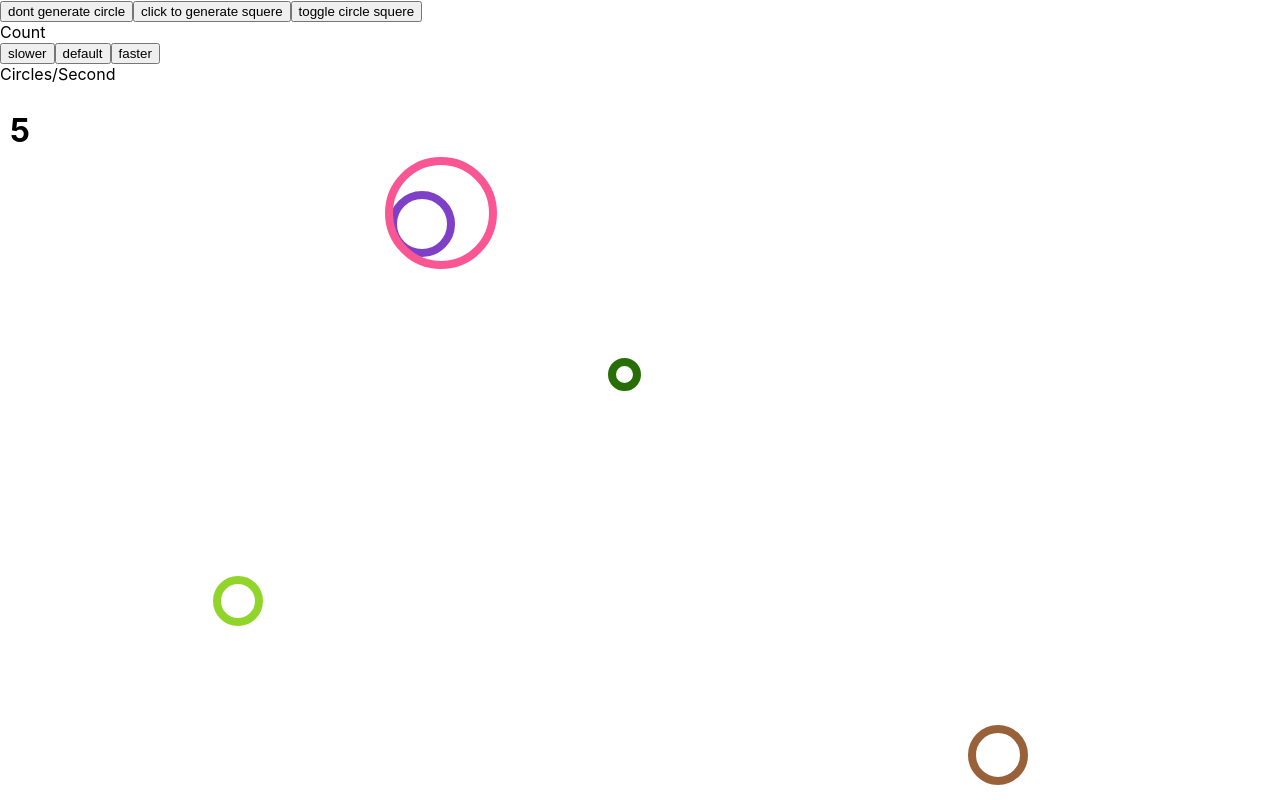
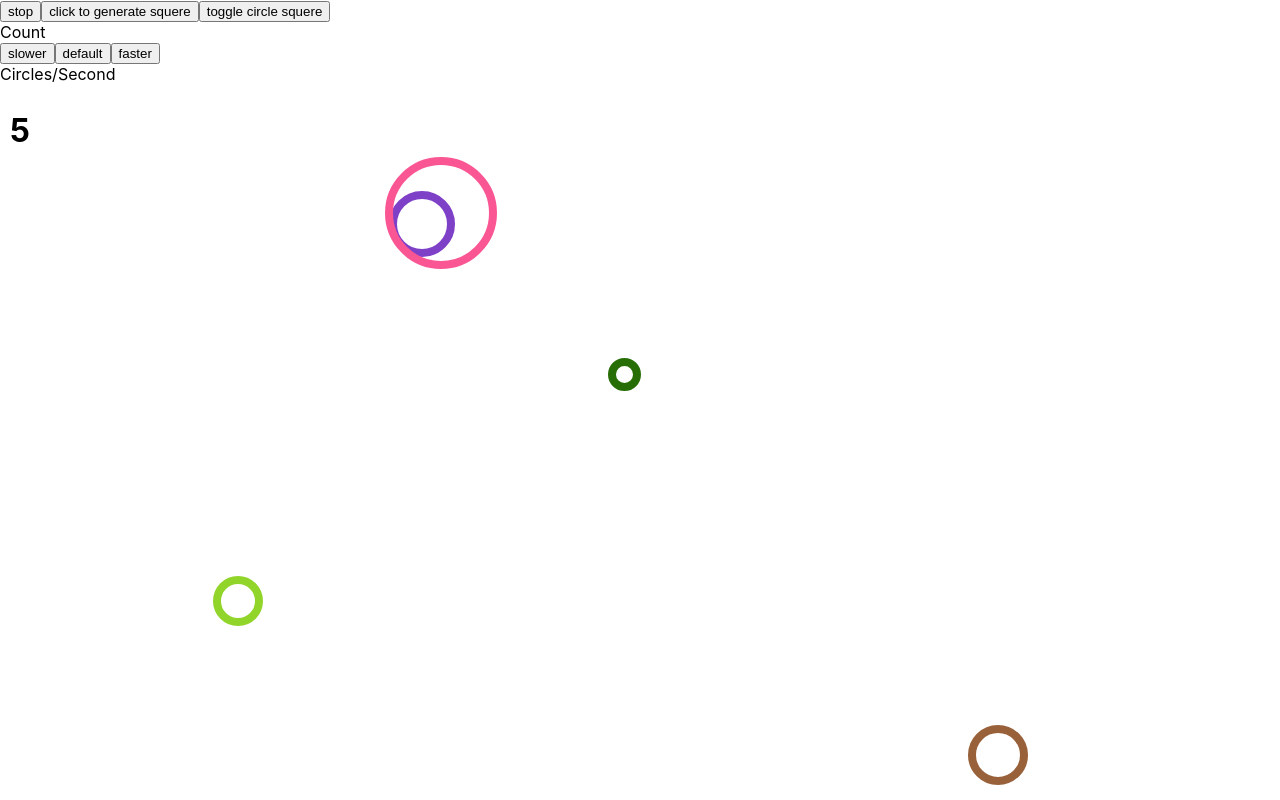
Before and after one commit to MEHDI-ROBATJAZI/a-simple-project-for-js, a React (Create React App) app: page / in a window 1280 px wide. Built offline with nearby package versions, Linux system fonts and the light colour scheme; the HTML template or start-up script is replaced by a standard one.

Commit message:
feat(stop-button): add stop with start and stop funcionality
- Add stop button
- buttonStop, also restart
- Add relative tests for each funcionality

Closes #4, $16

```diff
--- a/src/App.js
+++ b/src/App.js
@@ -7,12 +7,13 @@ import Canvas from './components/canvas'
 
 function App() {
 
+const onState = useState(true)
 const timerState = useState(1000)
 
     return (
       <TimerContext.Provider value={timerState}>
-        <Nav />
-        <Canvas id="par" />
+        <Nav onState={onState} />
+        <Canvas isOn={onState[0]} />
       </TimerContext.Provider>
     )
   }
--- /dev/null
+++ b/src/IsOnContext.js
@@ -0,0 +1,5 @@
+import React from 'react'
+
+const IsOnContext = React.createContext()
+
+export default IsOnContext
--- /dev/null
+++ b/src/components/buttonStop.js
@@ -0,0 +1,17 @@
+import React,{ useContext } from 'react'
+
+import Button from './button'
+// import TimerContext from '../TimerContext'
+
+
+function ButtonStop({onState}){
+  const [isOn, setIsOn ] = onState
+
+  return(
+    <Button text={isOn?"stop":"start"} onClick={() => {
+      setIsOn(!isOn)
+    }}/>
+  )
+}
+
+export default ButtonStop
--- a/src/components/canvas.js
+++ b/src/components/canvas.js
@@ -9,9 +9,7 @@ let canvaStyle = {
   padding: 10
 }
 
-
-function Canvas({  }) {
-
+function Canvas({ isOn }) {
   const [ style, setStyle ]  = useState([])
   const [ timer, setTimer ] = useContext(TimerContext)
 
@@ -32,14 +30,17 @@ function Canvas({  }) {
     setStyle([...style, newStyle])
   }
 
+  // useEffect(() => {
+  //   !isOn&&setStyle(style)
+  // }, [isOn])
+
   useEffect(() => {
     const timeID = setTimeout(
-      buildFrame
+      isOn&&buildFrame
     , timer)
 
     return () => clearTimeout(timeID)
-  }, [style])
-
+  }, [style,isOn])
 
   return (
     <div style={canvaStyle}>
--- a/src/components/nav.js
+++ b/src/components/nav.js
@@ -4,6 +4,8 @@ import Button from './button'
 import ButtonSlower from './buttonSlower'
 import ButtonFaster from './buttonFaster'
 import ButtonDefault from './buttonDefault'
+import ButtonStop from './buttonStop'
+
 
 
 
@@ -15,12 +17,12 @@ let ulStyle = {
 let navStyle = {
   height: 80
 }
-function Nav() {
+function Nav({ onState }) {
 
   return (
     <nav style={ navStyle }>
       <ul style={ ulStyle }>
-        <Button text="dont generate circle" />
+        <ButtonStop onState={onState} />
         <Button text="click to generate squere"/>
         <Button text="toggle circle squere" />
         <li>Count</li>
```
Also changed, not shown: 1 other file (tests, documents, lock files or other folders).
